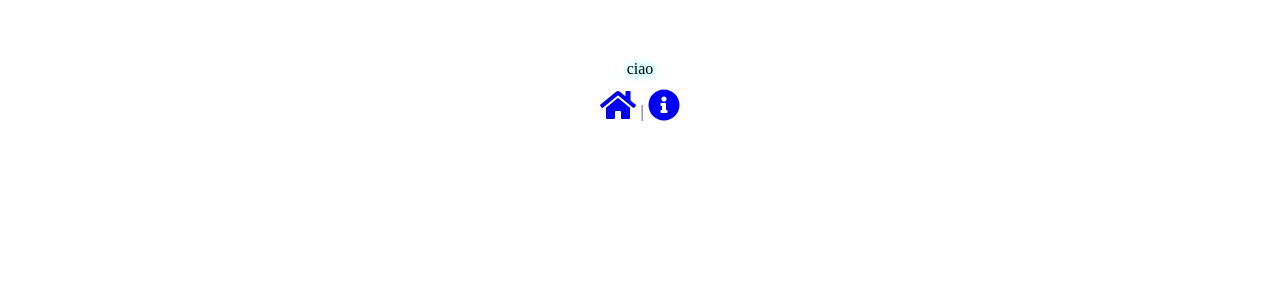
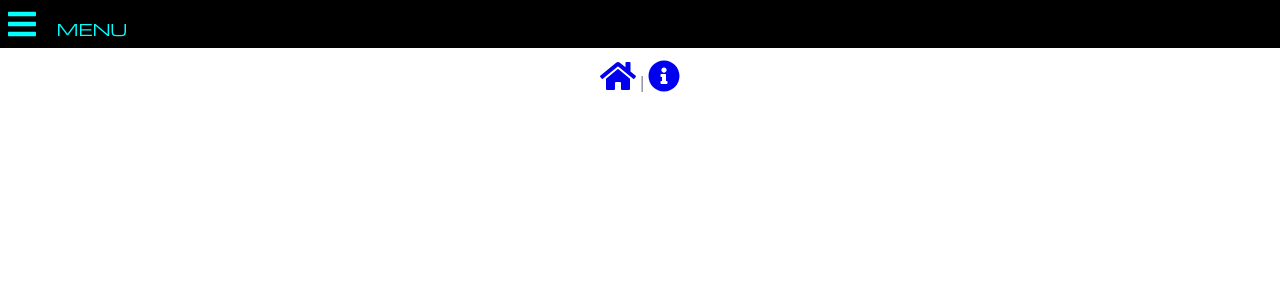
Before and after one commit to QuasarX7/MultiPagina, a Vue app: page /test in a window 1280 px wide. Shown: the top 300 px of the page. Built offline with nearby package versions, Linux system fonts and the light colour scheme; a web font is replaced by a local one.

Commit message:
menu per i dispositivi touch

```diff
--- /dev/null
+++ b/src/components/TouchMenu.vue
@@ -0,0 +1,151 @@
+<template>
+    <nav id="touchMenu">
+        <span id="sottoMenu">
+            <font-awesome-icon @click="onOpen" :icon="open ? 'times' : 'bars'" size="2x" class="icon"/>
+            {{open ? nameMenu : 'MENU'}}
+        </span>
+        <template :style="open  ? 'display:block' : 'display:none'">
+            <div class="item" v-for="(item, index) in listMenu" :key="index" @click="onClick">
+                        <font-awesome-icon :icon="item['menu'] ? 'expand' : 'feather-alt'" size="2x" class="icon"/>
+                        {{ item["name"] }}
+            </div>
+        </template>
+    </nav>
+</template>
+
+<script>
+import { reactive, toRefs, onMounted } from 'vue'
+export default {
+    name: 'TouchMenu',
+    emits: [
+        'on-selected'
+    ],
+    props: ['items'],
+    setup(props,context){
+        let data = reactive({
+            open : false,
+            listMenu : [], // lista sotto-menu visibile
+            oldMenu : [],  // "pila" dei vecchi menu
+            nameMenu : '', // nome sotto-menu selezionato
+            oldNameMenu : [], // "pila" dei nomi dei sotto-menu
+            liv : 0,
+        });
+
+        onMounted(() => {
+            data.listMenu = props.items;
+        });
+
+        function onOpen() {
+
+            if(!data.open){
+                data.nameMenu = '';
+                data.open = true;
+            }else{
+                // è sotto-menu
+                if(data.liv > 0){
+                    data.listMenu = data.oldMenu.pop();
+                    data.nameMenu = data.oldNameMenu.pop();
+                    data.liv--;
+                }else{
+                    data.open = false;
+                }
+            }
+        }
+
+        function onClick(event) {
+            data.oldNameMenu.push(data.nameMenu);
+
+            if(event.target.className instanceof SVGAnimatedString) // seleziona icona
+                data.nameMenu = event.target.parentElement.outerText;
+            else // seleziona elemento lista
+                data.nameMenu = event.target.outerText;
+            data.nameMenu = data.nameMenu.trim();
+
+            for (const item of data.listMenu) {
+                if(item['name'] == data.nameMenu){
+                    // seleziona sotto-menu
+                    if(Array.isArray(item['menu'])){
+                        data.oldMenu.push(data.listMenu);
+                        data.listMenu = item['menu'];
+                        data.liv++;
+
+                    // seleziona voce menu
+                    }else{
+                        context.emit("on-selected", {
+                            name : data.nameMenu,
+                            path : createPath(data.oldNameMenu) + String(data.nameMenu).toLowerCase()
+                        });
+                        // reset
+                        data.open = false;
+                        data.listMenu = props.items;
+                        data.oldMenu = [];
+                        data.nameMenu = '';
+                        data.oldNameMenu = [];
+                        data.liv = 0;
+                    }
+                    break;
+                }
+            }
+        }
+
+        function createPath(list){
+            var path = '';
+            if(list.length){
+                for (const item of list) {
+                    if(item)
+                        path += String(item).toLowerCase() + '>'
+                }
+            }
+            return path;
+
+        }
+
+        return {...toRefs(data), onOpen, onClick};
+    }
+}
+</script>
+
+<style scoped>
+@import url('https://fonts.googleapis.com/css2?family=Michroma&display=swap');/*[!]*/
+
+#touchMenu{
+    position:fixed;
+    padding: 0;
+    margin: 0;
+    text-align: left;
+    top: 0;
+    width: 100%;
+    display: block;
+    background-color: black;
+    color: aqua;
+    font-family: 'Michroma', sans-serif;/*[!]*/
+}
+
+#sottoMenu{
+   padding: 0.5rem;
+   display: inline-block;
+}
+
+.item{
+    background-color: rgb(41, 23, 41);
+    margin: 0.1rem 0;
+    padding: 1rem;
+    border-top: 1px solid aqua;
+    cursor: pointer;
+}
+
+.item:hover{
+    background-color: rgb(38, 50, 66);
+    color: rgb(251, 255, 0);
+}
+
+.item:active{
+    background-color: rgb(146, 4, 4);
+    color: rgb(251, 255, 0);
+}
+.icon{
+    margin-right:1rem;
+    cursor:pointer;
+}
+
+</style>
--- a/src/views/Test.vue
+++ b/src/views/Test.vue
@@ -1,14 +1,51 @@
 <template>
-    <h1>ciao</h1>
+    <touch-menu :items="menu" @on-selected="onSelected" />
 </template>
 
 <script>
+import { reactive, toRefs } from 'vue'
+import TouchMenu from '../components/TouchMenu.vue'
 
 export default {
+    name: 'test',
+    components : {
+        'touch-menu' : TouchMenu
+    },
+    setup(){
+        let data = reactive({
+            menu : [
+                {name : "Nodo 1"},
+                {
+                    name : "Nodo 2",
+                    menu : [
+                        {name : "Nodo 2-1"},
+                        {name : "Nodo 2-2"},
+                        {
+                            name : "Nodo 2-3",
+                            menu : [
+                                 {name : "Nodo 2-3-1"},
+                                 {name : "Nodo 2-3-2"}
+                            ]
+                        },
+                    ]
+                },
+                {name : "Nodo 3"}
 
+            ]
+        });
+
+        function onSelected(val){
+            console.log('val :>> ', val);
+        }
+
+        return {
+            ...toRefs(data) ,onSelected
+        };
+    }
 }
 </script>
 
-<style>
+<style scoped>
+
 
 </style>
```
